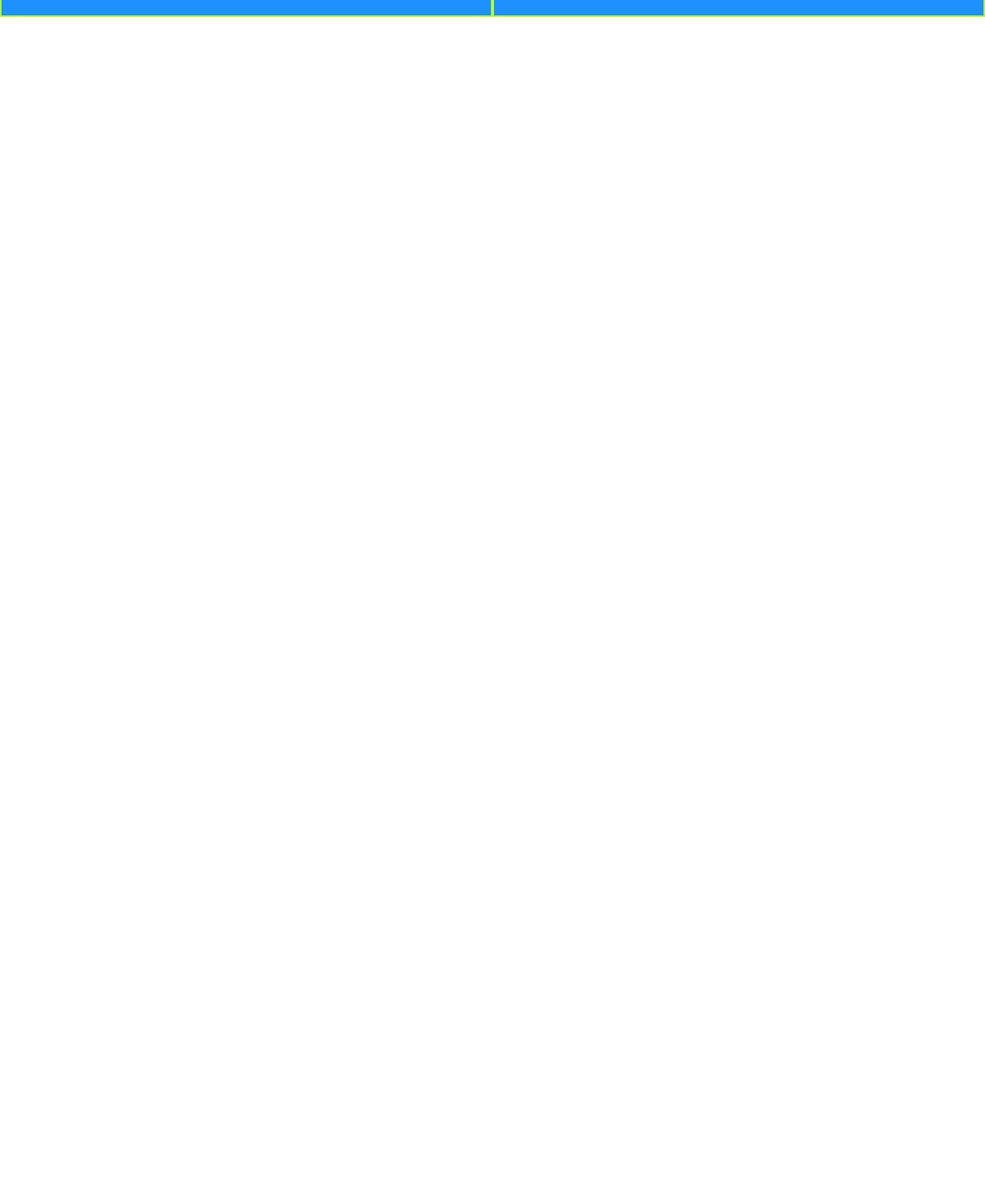
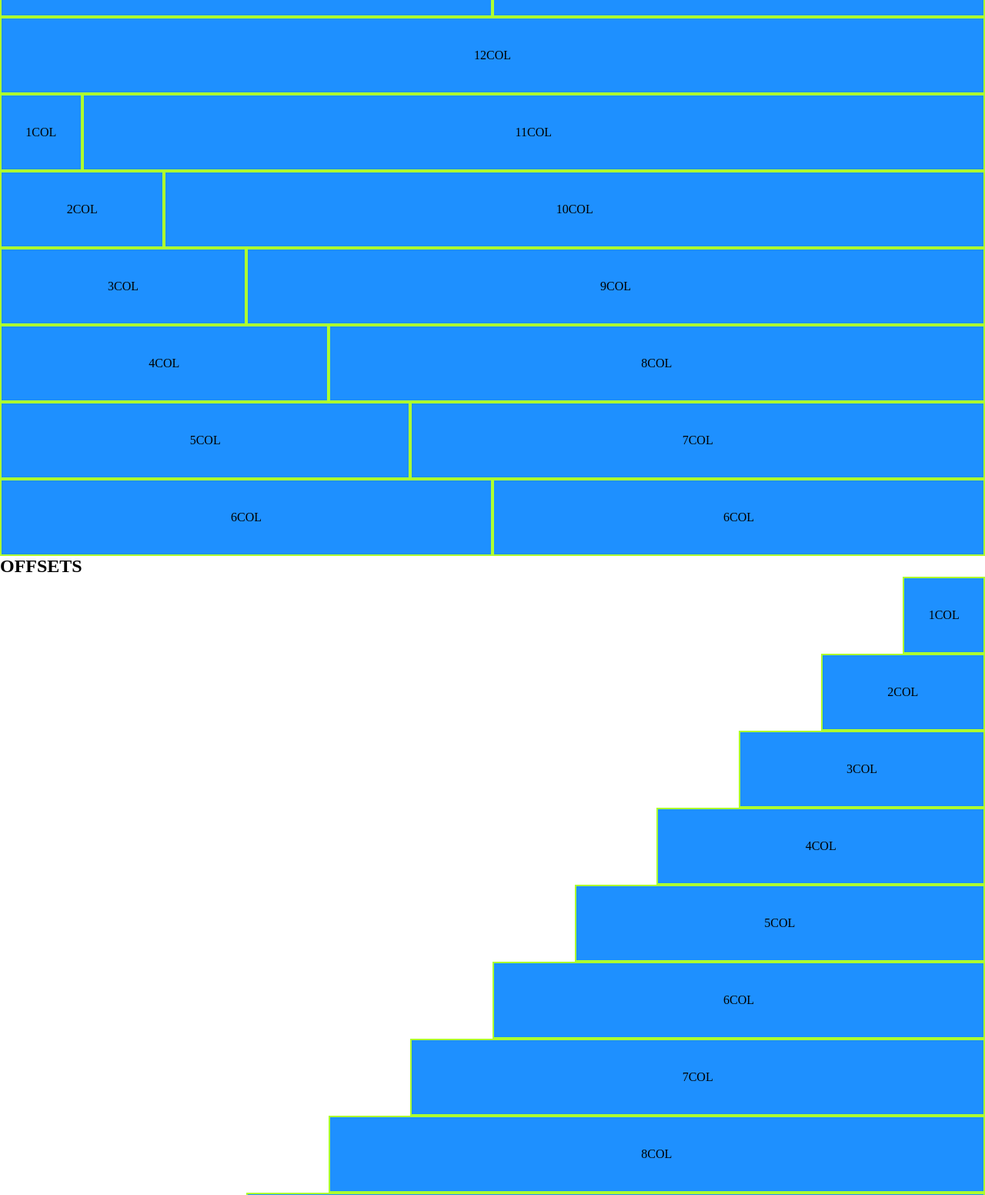
Before and after one commit to Damianp99/html-css-12bool, a plain HTML site: page index.html in a window 1280 px wide. Shown: the part 615-2167 px from the top of the page at 77% size. Before the commit the page ends 800 px from the top, so only its background shows below. Drawn offline with Linux system fonts and the light colour scheme.

Commit message:
Added more row and col .

```diff
--- a/css/12bool.css
+++ b/css/12bool.css
@@ -15,7 +15,7 @@
     margin: 0 auto;
     width: 100%;
 }
-
+/* ROW CHE CONTENGONO LE COL */
 .row {
     display: flex;
     flex-direction: row;
@@ -24,9 +24,13 @@
 
 /* Seleziona tutte le parole che inziano con COL*/
 [class^="col-"] {
-   flex-grow: 1;
+   flex-grow: 0;
    flex-shrink: 0;
    flex-basis: auto;
+}
+
+.col{
+    flex-grow: 1;
 }
 
 /* COLONNE CHE OCCUPANO LO SPAZIO IN BASE AI 12ESIMI */
@@ -91,7 +95,7 @@
     max-width: 100%;
 }
 
-/* OFFSETS , SPAZIATURE */
+OFFSETS , SPAZIATURE
 .offset-1 {
     margin-left: calc(100% / 12);
 }
--- a/index.html
+++ b/index.html
@@ -58,8 +58,87 @@
                 <div class="col-2 nested">2COL</div>
                 <div class="col-8 nested">8COL</div>
             </div>
+        </div>
+        <div class="row">
+            <div class="col-12">12COL</div>
+        </div>
 
+        <div class="row">
+            <div class="col-1">1COL</div>
+            <div class="col-11">11COL</div>
         </div>
+        <div class="row">
+            <div class="col-2">2COL</div>
+            <div class="col-10">10COL</div>
+        </div>
+        <div class="row">
+            <div class="col-3">3COL</div>
+            <div class="col-9">9COL</div>
+        </div>
+        <div class="row">
+            <div class="col-4">4COL</div>
+            <div class="col-8">8COL</div>
+        </div>
+        <div class="row">
+            <div class="col-5">5COL</div>
+            <div class="col-7">7COL</div>
+        </div>
+        <div class="row">
+            <div class="col-6">6COL</div>
+            <div class="col-6">6COL</div>
+        </div>
+
+        <h2>OFFSETS</h2>
+        <div class="row">
+            <div class="offset-11"></div>
+            <div class="col-1">1COL</div>
+        </div>
+        <div class="row">
+            <div class="offset-10"></div>
+            <div class="col-2">2COL</div>
+        </div>
+        <div class="row">
+            <div class="offset-9"></div>
+            <div class="col-3">3COL</div>
+        </div>
+        <div class="row">
+            <div class="offset-8"></div>
+            <div class="col-4">4COL</div>
+        </div>
+        <div class="row">
+            <div class="offset-7"></div>
+            <div class="col-5">5COL</div>
+        </div>
+        <div class="row">
+            <div class="offset-6"></div>
+            <div class="col-6">6COL</div>
+        </div>
+        <div class="row">
+            <div class="offset-5"></div>
+            <div class="col-7">7COL</div>
+        </div>
+        <div class="row">
+            <div class="offset-4"></div>
+            <div class="col-8">8COL</div>
+        </div>
+        <div class="row">
+            <div class="offset-3"></div>
+            <div class="col-9">9COL</div>
+        </div>
+        <div class="row">
+            <div class="offset-2"></div>
+            <div class="col-10">10COL</div>
+        </div>
+        <!-- ??? -->
+        <div class="row">
+            <div class="offset-1"></div>
+            <div class="col-11">11COL</div>
+        </div>
+
+
+
+
+
 
 
     </main>
```
Also changed, not shown: css/style.css (line endings or trailing spaces).
